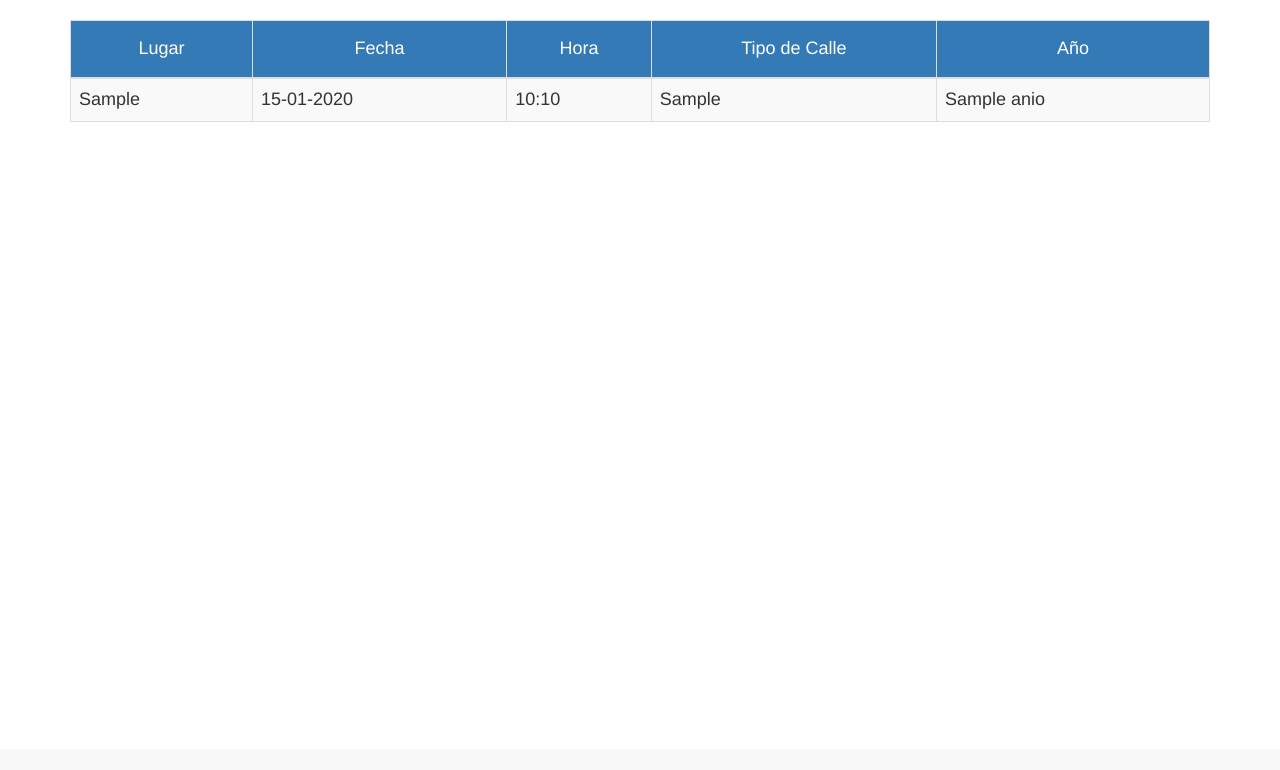
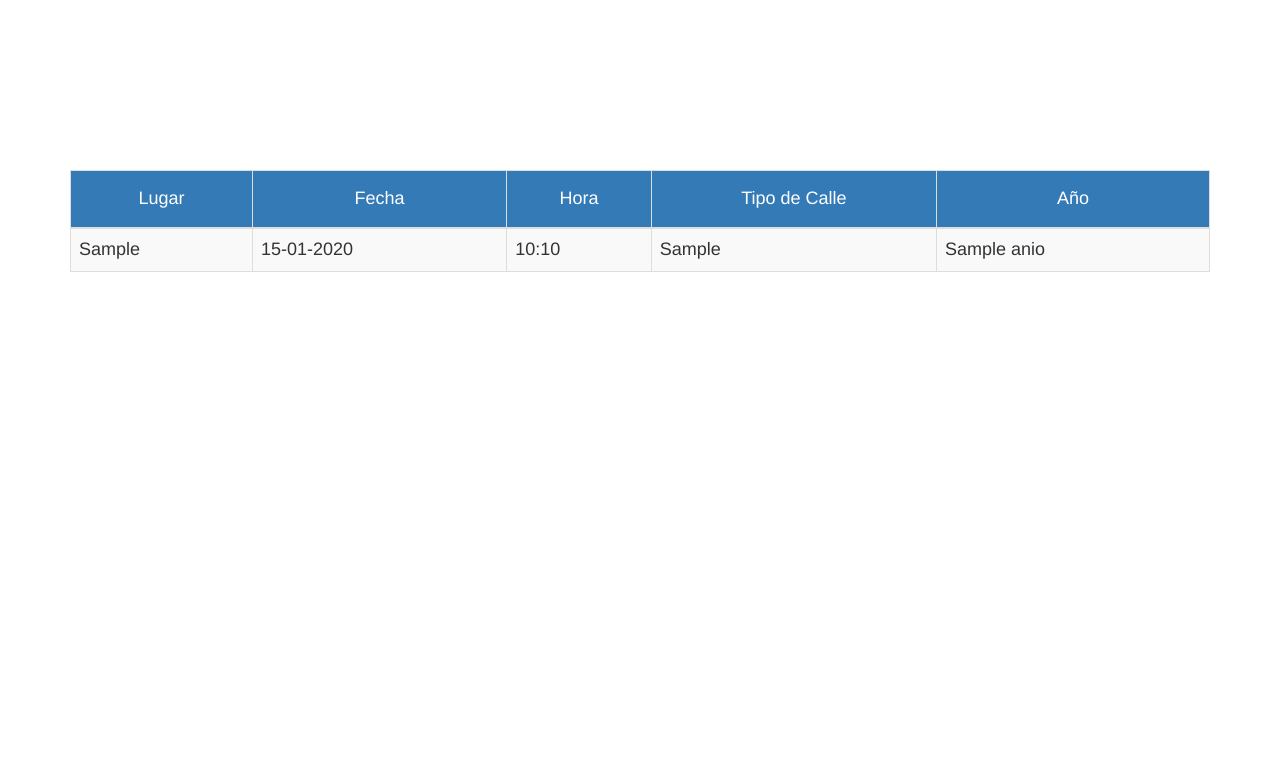
Before and after one commit to IvanBodnar/registros, a Django app: template buscador/templates/buscador/tabla_buscador.html in a window 1280 px wide. Shown: the part 51-821 px from the top of the page. Before the commit the page ends 173 px from the top, so only its background shows below. Run offline with Django 3.2, Linux system fonts and the light colour scheme; the template is opened without the code that fills it: most values are stand-ins (such as "Sample title", 1, 10 or a date in 2020); data that the repository does not hold is empty; parts of the project's set-up code (start-up, migrations or seed data) failed here and were passed over; some libraries are stand-ins or nearby versions.

Commit message:
Margin-top en forma y tabla

```diff
--- a/buscador/static/buscador/style.css
+++ b/buscador/static/buscador/style.css
@@ -10,7 +10,6 @@ body {
 	background: #4287ee;
 	color: #fff;
 }
-
 
 .form-signin {
   max-width: 400px;
@@ -31,3 +30,11 @@ body {
 li label {
   margin-left: 5px;
 }
+
+#forma {
+  margin-top: 150px;
+}
+
+#tabla {
+  margin-top: 150px;
+}
--- a/buscador/templates/buscador/forma_buscador.html
+++ b/buscador/templates/buscador/forma_buscador.html
@@ -7,7 +7,7 @@
 {% block content %}
 
 <div class="container-fluid">
-    <div class="container">
+    <div class="container" id="forma">
         <div class="row">
             <div class="col-md-offset-4 col-md-4">
                 <form  action="{% url 'buscador_ingresar_calle' %}" method="get">
--- a/buscador/templates/buscador/tabla_buscador.html
+++ b/buscador/templates/buscador/tabla_buscador.html
@@ -6,8 +6,8 @@
 
 {% block content %}
 
-<!--<div class="container-fluid">-->
-    <div class="container">
+<div class="container-fluid">
+    <div class="container" id="tabla">
         <div class="row">
             <div class="col-md-12">
                 <div class="table_flow">
@@ -45,5 +45,5 @@
             </div>
         </div>
     </div>
-<!--</div>-->
+</div>
 {% endblock %}
```
